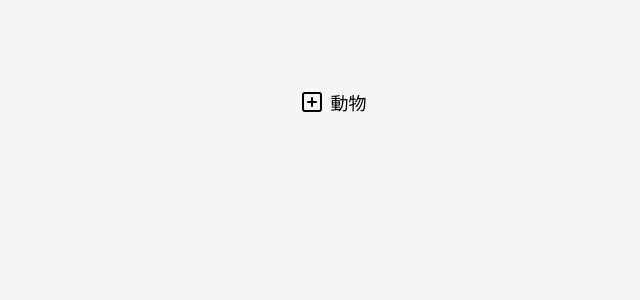
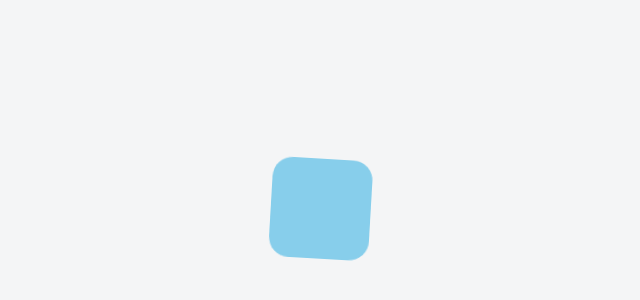
Before and after one commit to magisystem0408/react_animation, a React (Create React App) app: page / in a window 1280 px wide. Shown: the part 298-598 px from the top of the page, without its empty margins (241-881 px from the left). Built offline with nearby package versions, Linux system fonts and the light colour scheme.

Commit message:
randomwork

```diff
--- a/src/App.js
+++ b/src/App.js
@@ -1,94 +1,51 @@
 import './App.css';
+import {a, useSpring} from "@react-spring/web";
+import {useEffect} from "react";
 import styled from "styled-components";
-import {useState} from "react";
-import {useSpring, a} from "@react-spring/web";
-import useMeasure from "react-use-measure";
-import {MinusSquare, PlusSquare} from "react-feather";
 
 const App = () => {
-    return (
-        <div className="App" style={{textAlign: "left"}}>
-            {
-                items.map((item) => {
-                        return <Tree name={item.name} items={item.items}/>
-                    }
+    const [styles, api] = useSpring(() => {
+        // 初期値を書く
+        return {
+            x: 0,
+            y: 0,
+            rotate: 0
+        }
+    })
+    useEffect(() => {
+        let unmounted = false;
+        (async () => {
+            while (true) {
+                if (unmounted){
+                    break
+                }
+                await Promise.all(
+                    api.start({
+                        x: Math.random() * 600 - 300,
+                        y: Math.random() * 600 - 300,
+                        rotate: Math.random() * 360,
+                    })
                 )
             }
+        })()
+
+        // クリーンアップ関数
+        return () => {
+            unmounted = true
+        }
+    }, [])
+    return (
+        <div className="App">
+            <Square style={styles}/>
         </div>
     );
 }
 
 export default App;
 
-// 再起的に呼び出す
-const Tree = ({name, items}) => {
-
-    // コンポーネントの高さを動的に計測することができる
-    const [ref, rect] = useMeasure()
-
-    const [open, setOpen] = useState(false)
-    const styles = useSpring({
-        opacity: open ? 1 : 0,
-        height: open ? rect.height : 0
-    })
-    return (
-        <div>
-            <div style={{display: "flex", alignItems: "center", cursor: "pointer"}}
-                 onClick={() => setOpen(!open)}
-            >
-                {
-                    open ? <MinusSquare
-                        style={{
-                            opacity: items.length === 0 ? 0.4 : 1
-                        }}
-                    /> : <PlusSquare
-                        style={{
-                            opacity: items.length === 0 ? 0.4 : 1
-                        }}
-                    />
-                }
-                <Name>{name}</Name>
-            </div>
-            <ItemContainer style={styles}>
-                {/*高さが変わらない所をdivで囲い、純粋な高さを得る*/}
-                <div ref={ref}>
-                    {items.map((item) => (
-                        <Tree name={item.name} items={item.items}/>)
-                    )}
-                </div>
-            </ItemContainer>
-        </div>
-    )
-}
-
-
-const items = [
-    {
-        name: "動物",
-        items: [
-            {
-                name: "猫",
-                items: [{
-                    name: "メインクーン",
-                    items: []
-                }]
-            },
-            {
-                name: "犬",
-                items: []
-            },
-            {
-                name: "うさぎ",
-                items: []
-            }
-        ]
-    }
-]
-const Name = styled(a.div)({
-    marginLeft: 6,
-    fontSize: 18
+const Square = styled(a.div)({
+    width: 100,
+    height: 100,
+    borderRadius: 20,
+    backgroundColor: "skyblue"
 })
-
-const ItemContainer = styled(a.div)({
-    paddingLeft: 30
-})
```
